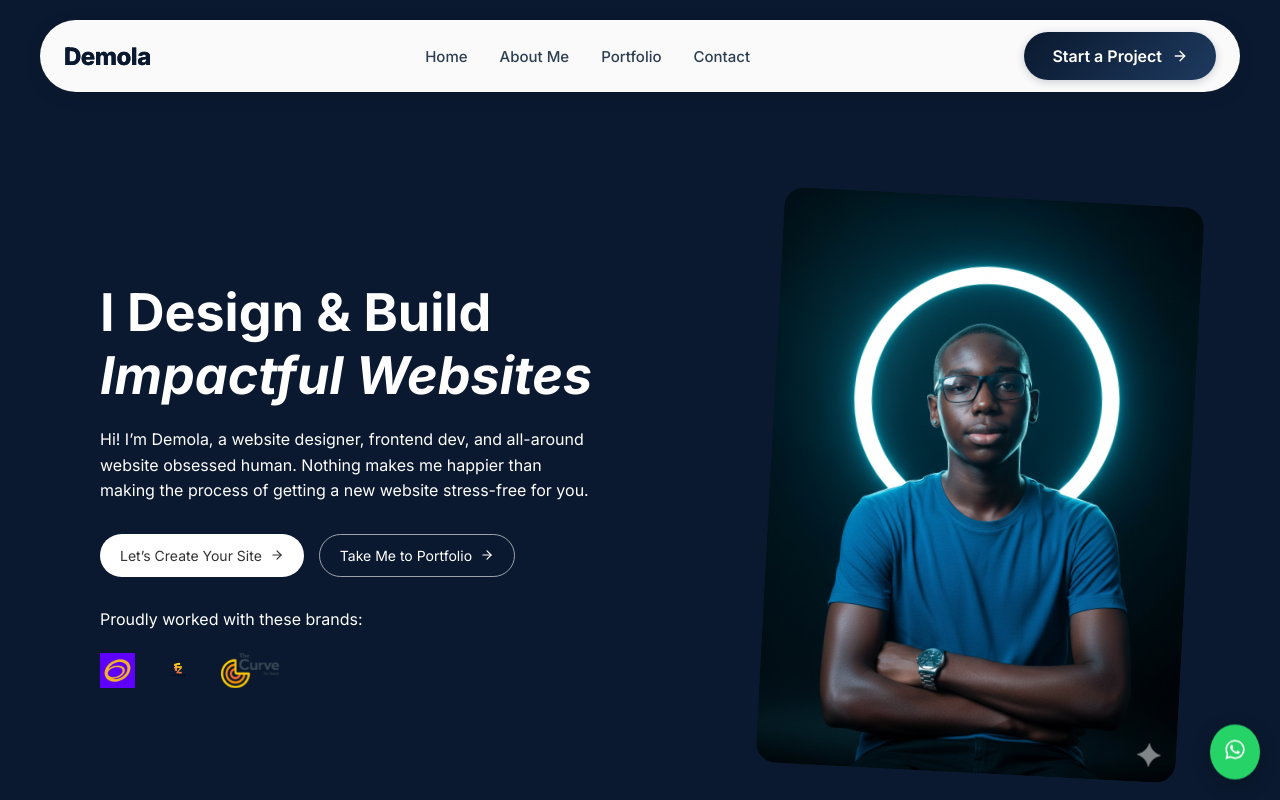
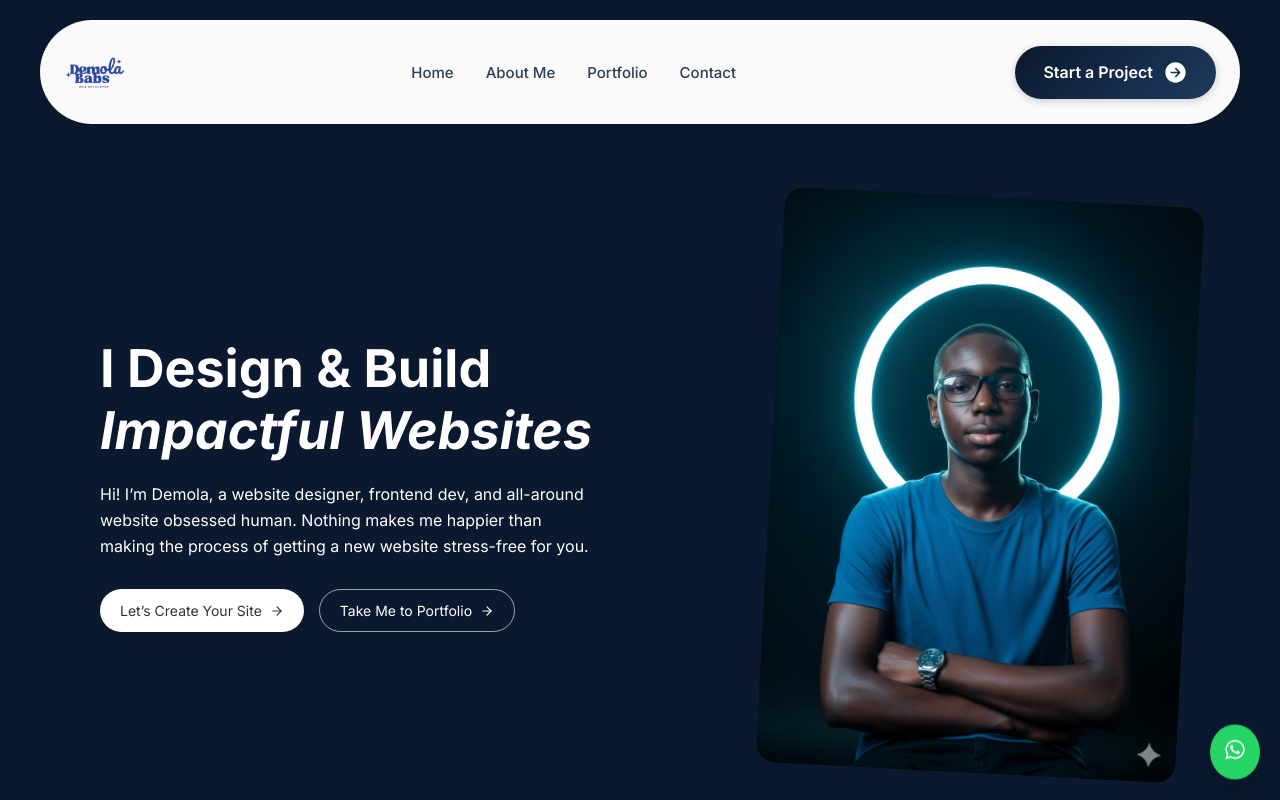
Before and after one commit to DevDemola/myportfolio, a React (Vite) app: page / in a window 1280 px wide. Shown: the top 800 px of the page. Built offline with nearby package versions, Linux system fonts and the light colour scheme; a web font is replaced by a local one.

Commit message:
yayyyy doneeeee

```diff
--- a/src/components/BrandsSection.css
+++ b/src/components/BrandsSection.css
@@ -87,7 +87,7 @@
 }
 
 .view-btn:hover {
-  background: #1e3a8a;
+  background: #00B88F;
   transform: translateX(5px);
 }
 
--- a/src/components/BrandsSection.jsx
+++ b/src/components/BrandsSection.jsx
@@ -5,17 +5,17 @@ const projects = [
   {
     title: "Flatterz",
     image: "/esther.png",
-    tags: ["Branding", "Social Media", "Print"],
+    // tags: ["Branding", "Social Media", "Print"],
   },
   {
     title: "LuxeLips",
     image: "/luxelips.png",
-    tags: ["Branding", "Website", "Social"],
+    // tags: ["Branding", "Website", "Social"],
   },
   {
     title: "Vendoros",
     image: "/vendoros.png",
-    tags: ["Branding", "Website"],
+    // tags: ["Branding", "Website"],
   },
 ];
 
@@ -34,11 +34,11 @@ export default function BrandsSection() {
             <div className="card-contents">
               <h3>{project.title}</h3>
 
-              <div className="tags">
+              {/* <div className="tags">
                 {project.tags.map((tag, i) => (
                   <span key={i}>{tag}</span>
                 ))}
-              </div>
+              </div> */}
 
               <button className="view-btn">View Project →</button>
             </div>
--- a/src/components/Hero.jsx
+++ b/src/components/Hero.jsx
@@ -8,9 +8,10 @@ import {
 } from "react-icons/fi";
 import { FaWhatsapp } from "react-icons/fa";
 import Testimonial from "./Testimonial";
+import {  useNavigate } from "react-router-dom";
 
 const Hero = () => {
-
+const Navigate = useNavigate("")
   // Add this useEffect to your component
   useEffect(() => {
     const observerOptions = {
@@ -51,23 +52,23 @@ const Hero = () => {
             </p>
 
             <div className="hero-buttons">
-              <button className="btn primary">
+              <button className="btn primary" onClick={()=>Navigate("/contact")}>
                 Let’s Create Your Site <FiArrowRight />
               </button>
 
-              <button className="btn outline">
+              <button className="btn outline" onClick={()=>Navigate("/projects")}>
                 Take Me to Portfolio <FiArrowRight />
               </button>
             </div>
 
-            <div className="brands">
+            {/* <div className="brands">
               <p>Proudly worked with these brands:</p>
-            </div>
-            <div className="logos">
+            </div> */}
+            {/* <div className="logos">
               <img src="/onus.jpeg" alt="onus" />
               <img src="/flatterz.png" alt="flatterz" />
               <img src="/curve.png" alt="curve" />
-            </div>
+            </div> */}
           </div>
 
           <div className="hero-image">
@@ -104,7 +105,7 @@ const Hero = () => {
                   still doesn’t look good enough to showcase your work.
                 </p>
 
-                <button className="card-btn">
+                <button className="card-btn" onClick={()=>Navigate("/contact")}>
                   Let’s Fix That <FiArrowUpRight />
                 </button>
               </div>
@@ -120,7 +121,7 @@ const Hero = () => {
                   so you can manage orders and deliveries without wasting time.
                 </p>
 
-                <button className="card-btn">
+                <button className="card-btn" onClick={()=>Navigate("/contact")}>
                   Let’s Upgrade it <FiArrowUpRight />
                 </button>
               </div>
@@ -145,7 +146,7 @@ const Hero = () => {
                   more you.
                 </p>
 
-                <button className="card-btn">
+                <button className="card-btn" onClick={()=>Navigate("/contact")}>
                   Let’s Launch It <FiArrowUpRight />
                 </button>
               </div>
@@ -161,7 +162,7 @@ const Hero = () => {
                   and how you’re the best service provider for them
                 </p>
 
-                <button className="card-btn">
+                <button className="card-btn" onClick={()=>Navigate("/contact")}>
                   Let’s Build It <FiArrowUpRight />
                 </button>
               </div>
--- a/src/components/NavBar.css
+++ b/src/components/NavBar.css
@@ -6,7 +6,7 @@
 }
 
 body {
-  background-color: #0A192F;
+  background-color: #0a192f;
   padding-top: 85px; /* Add padding to prevent content from hiding behind fixed navbar */
 }
 
@@ -48,7 +48,7 @@ body {
   background: rgba(255, 255, 255, 0.98);
   backdrop-filter: blur(10px);
   border-radius: 60px;
-  padding: 12px 24px;
+  padding: 12px 24px 12px 12px;
   display: flex;
   align-items: center;
   justify-content: space-between;
@@ -58,26 +58,36 @@ body {
   transition: all 0.3s ease;
 }
 
-/* Logo */
 .logo {
-  font-size: 24px;
-  font-weight: 700;
-  color: #0A192F;
+  display: flex;
+  align-items: center;
+  height: 100%;
   cursor: pointer;
-  transition: all 0.3s ease;
-  background: linear-gradient(135deg, #0A192F, #1E3A5F);
-  background-clip: text;
-  -webkit-background-clip: text;
-  color: #0A192F;
 }
 
-.logo:hover {
-  transform: scale(1.02);
+.logo-img {
+  height: clamp(50px, 8vw, 80px);
+  width: auto;
+  object-fit: contain;
+  transition: transform 0.25s ease;
 }
 
-.logo-bold {
-  font-weight: 800;
-  letter-spacing: -0.5px;
+.logo:hover .logo-img {
+  transform: scale(1.05);
+}
+
+/* Tablet */
+@media (max-width: 768px) {
+  .logo-img {
+    height: 36px;
+  }
+}
+
+/* Mobile */
+@media (max-width: 480px) {
+  .logo-img {
+    height: 30px;
+  }
 }
 
 /* Nav Links - Desktop */
@@ -88,7 +98,7 @@ body {
 
 .nav-links a {
   text-decoration: none;
-  color: #2C3E50;
+  color: #2c3e50;
   font-size: 15px;
   font-weight: 500;
   position: relative;
@@ -103,7 +113,7 @@ body {
   position: absolute;
   width: 0%;
   height: 2px;
-  background: linear-gradient(90deg, #0A192F, #1E3A5F);
+  background: linear-gradient(90deg, #0a192f, #1e3a5f);
   left: 0;
   bottom: -2px;
   transition: width 0.3s cubic-bezier(0.4, 0, 0.2, 1);
@@ -111,7 +121,7 @@ body {
 }
 
 .nav-links a:hover {
-  color: #0A192F;
+  color: #0a192f;
 }
 
 .nav-links a:hover::after {
@@ -120,7 +130,7 @@ body {
 
 /* CTA Button */
 .cta-btn {
-  background: linear-gradient(135deg, #0A192F, #1E3A5F);
+  background: linear-gradient(135deg, #0a192f, #1e3a5f);
   border: none;
   color: white;
   padding: 10px 24px;
@@ -138,11 +148,14 @@ body {
 .cta-btn:hover {
   transform: translateY(-2px);
   box-shadow: 0 6px 20px rgba(10, 25, 47, 0.3);
-  background: linear-gradient(135deg, #1E3A5F, #0A192F);
+  background: linear-gradient(135deg, #1e3a5f, #0a192f);
 }
 
 .arrow-icon {
   transition: transform 0.3s ease;
+  font-size: 25px;
+  justify-content: center;
+  align-items: center;
 }
 
 .cta-btn:hover .arrow-icon {
@@ -156,7 +169,7 @@ body {
   cursor: pointer;
   background: none;
   border: none;
-  color: #0A192F;
+  color: #0a192f;
   width: 44px;
   height: 44px;
   align-items: center;
@@ -203,7 +216,7 @@ body {
     right: 0;
     width: 100%;
     height: 100vh;
-    background: linear-gradient(135deg, #0A192F 0%, #1E3A5F 100%);
+    background: linear-gradient(135deg, #0a192f 0%, #1e3a5f 100%);
     flex-direction: column;
     align-items: center;
     justify-content: center;
@@ -246,11 +259,21 @@ body {
     animation: slideInFromRight 0.5s cubic-bezier(0.4, 0, 0.2, 1) forwards;
   }
 
-  .nav-links.active a:nth-child(1) { animation-delay: 0.1s; }
-  .nav-links.active a:nth-child(2) { animation-delay: 0.18s; }
-  .nav-links.active a:nth-child(3) { animation-delay: 0.26s; }
-  .nav-links.active a:nth-child(4) { animation-delay: 0.34s; }
-  .nav-links.active a:nth-child(5) { animation-delay: 0.42s; }
+  .nav-links.active a:nth-child(1) {
+    animation-delay: 0.1s;
+  }
+  .nav-links.active a:nth-child(2) {
+    animation-delay: 0.18s;
+  }
+  .nav-links.active a:nth-child(3) {
+    animation-delay: 0.26s;
+  }
+  .nav-links.active a:nth-child(4) {
+    animation-delay: 0.34s;
+  }
+  .nav-links.active a:nth-child(5) {
+    animation-delay: 0.42s;
+  }
 
   @keyframes slideInFromRight {
     to {
@@ -311,7 +334,7 @@ body {
     margin-top: 30px;
     background: linear-gradient(135deg, #64ffda, #00d9a5);
     border: none;
-    color: #0A192F;
+    color: #0a192f;
     padding: 16px 40px;
     border-radius: 50px;
     cursor: pointer;
--- a/src/components/NavBar.jsx
+++ b/src/components/NavBar.jsx
@@ -2,7 +2,7 @@ import React, { useState, useEffect } from "react";
 import "./NavBar.css";
 import { FiArrowRight, FiMenu, FiX } from "react-icons/fi";
 import { useNavigate } from "react-router-dom";
-
+import { IoArrowForwardCircle } from "react-icons/io5";
 const Navbar = () => {
   const [isOpen, setIsOpen] = useState(false);
   const [scrolled, setScrolled] = useState(false);
@@ -60,7 +60,7 @@ const Navbar = () => {
         <div className="navbar-container">
           {/* Logo */}
           <div className="logo" onClick={() => handleScroll("/")}>
-            <span className="logo-bold">Demola</span>
+            <img src="./LOGO.png" alt="Brand Logo" className="logo-img" />
           </div>
 
           {/* Nav Links */}
@@ -75,7 +75,7 @@ const Navbar = () => {
             {isMobile && (
               <button
                 className="mobile-cta-btn"
-                onClick={() => handleScroll("#contact")}
+                onClick={() => handleScroll("/contact")}
               >
                 Start a Project <FiArrowRight className="arrow-icon" />
               </button>
@@ -86,9 +86,9 @@ const Navbar = () => {
           {!isMobile && (
             <button
               className="cta-btn"
-              onClick={() => handleScroll("#contact")}
+              onClick={() => handleScroll("/contact")}
             >
-              Start a Project <FiArrowRight className="arrow-icon" />
+              Start a Project <IoArrowForwardCircle className="arrow-icon" />
             </button>
           )}
 
--- a/src/pages/Contact.css
+++ b/src/pages/Contact.css
@@ -140,7 +140,7 @@
 }
 
 .submit-btn:hover {
-  background: #1e3a8a;
+  background: #00B88F;
   transform: translateY(-2px);
 }
 
```
Also changed, not shown: public/LOGO.png (added).
